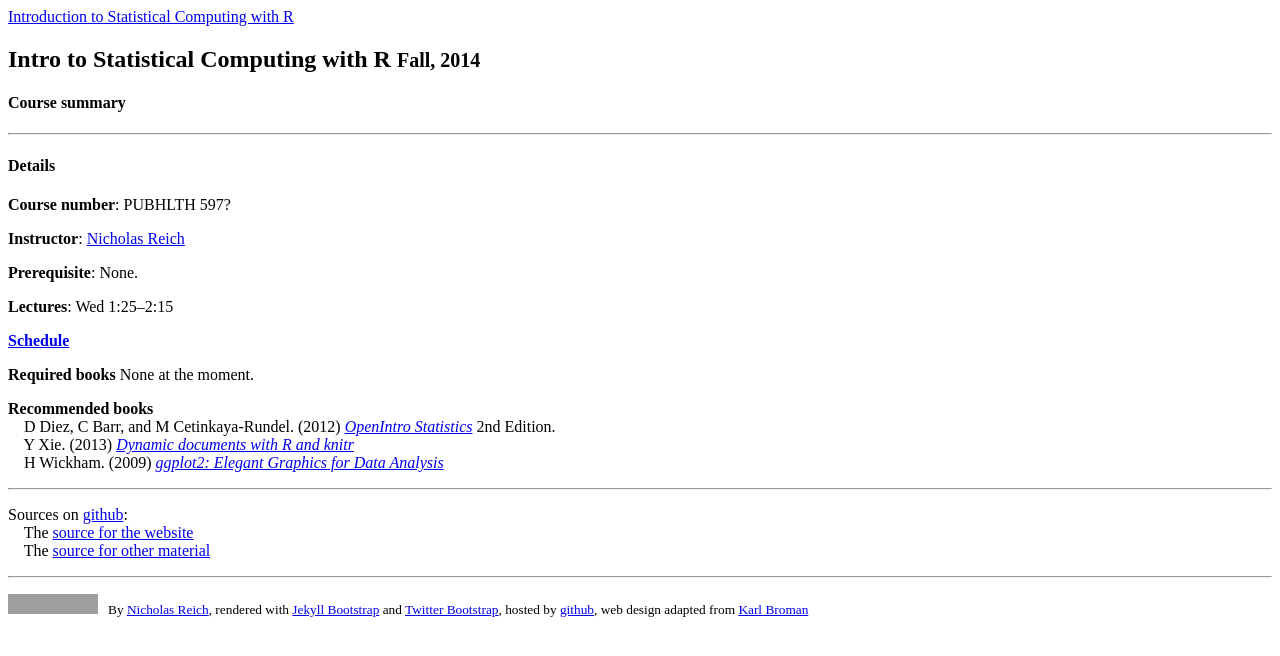
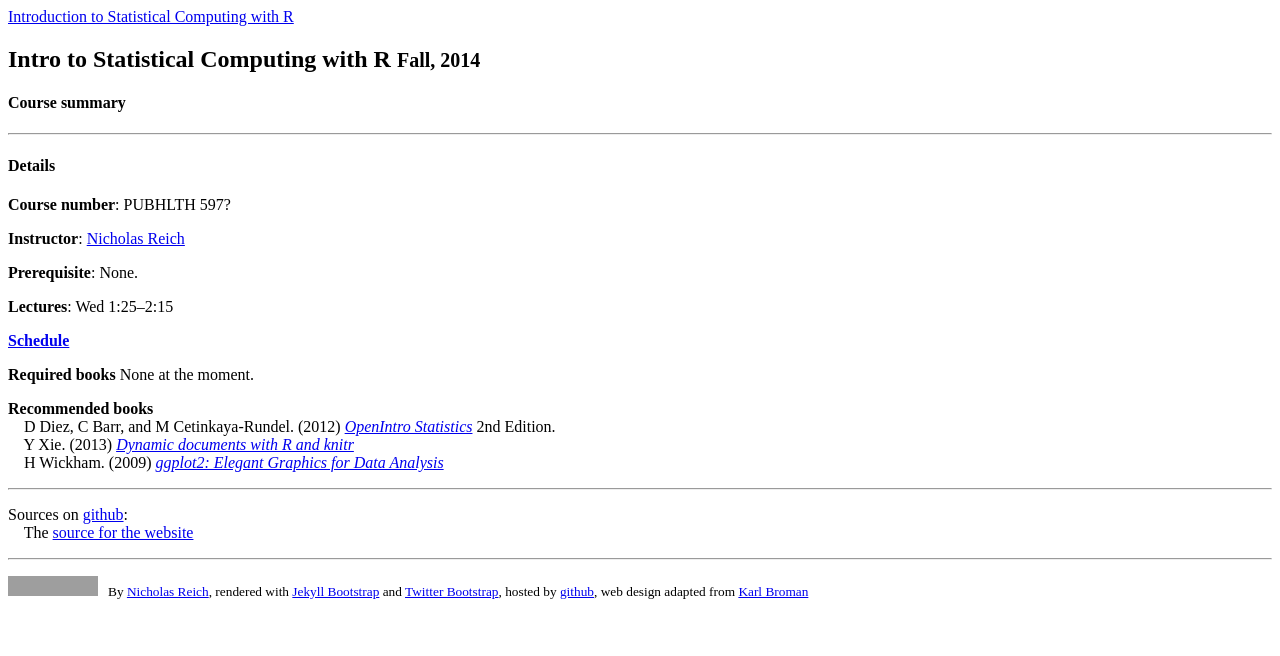
Before and after one commit to nickreich/statComp2014, a Jekyll site: the page built from index.md, in a window 1280 px wide. Shown: the top 656 px of the page. Built offline with Jekyll 4.4.1, drawn with Linux system fonts in a browser that asks for light colours; grey boxes are pictures that could not be loaded.

Commit message:
link fix in index.

```diff
--- a/index.md
+++ b/index.md
@@ -38,5 +38,4 @@ None at the moment.
 ---
 
 Sources on [github](http://github.com):<br>
-&nbsp; &nbsp; The [source for the website](https://github.com/nickreich/statComp2014/tree/tree/gh-pages) <br>
-&nbsp; &nbsp; The [source for other material](https://github.com/nickreich/statComp2014/tree/master)
+&nbsp; &nbsp; The [source for the website](https://github.com/nickreich/statComp2014/tree/gh-pages)
```
